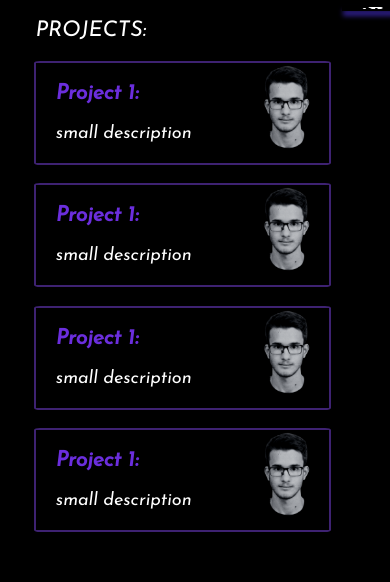
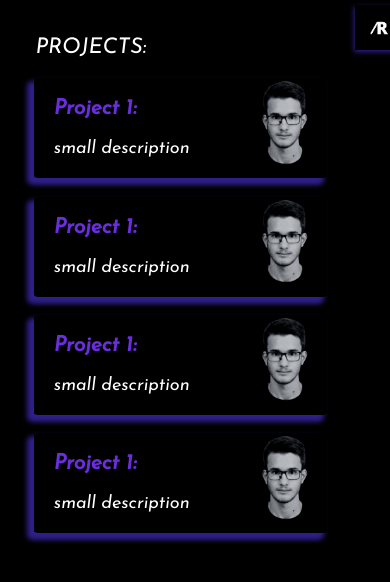
Before and after one commit to abderraouf2/Portfolio, a plain HTML site: page projects.html in a window 390 px wide. Drawn offline with Linux system fonts and the light colour scheme.

Commit message:
fixed for real

```diff
--- a/script.js
+++ b/script.js
@@ -36,8 +36,11 @@ const mobileTap=(x)=>{
       a.innerHTML="show";
     body.addEventListener("click",function(){
       hello.innerHTML="PROJECTS,";
+      hello.style.marginTop="10%";
       I.innerHTML="ABOUT,";
+      I.style.marginTop="10%";
       abd.innerHTML="CONTACT";
+      abd.style.marginTop="10%";
     })
     let count=0;
     count++;
--- a/style.css
+++ b/style.css
@@ -34,7 +34,7 @@ color:black ;
 }
 
 h1:hover{
-  color: red;
+  color: rgb(76, 78, 209);
   text-decoration: none;
   scale:1.2;
 }
@@ -74,7 +74,12 @@ h1:hover{
     float: right;
   }
   h1,a{
-    font-size: 1rem;
+    font-size: 3rem;
+    display: flex;
+    align-items: center;
+    margin-top: 7%;
+    margin-left: 5%;
+
   }
 }
 p{
@@ -84,8 +89,12 @@ p{
   margin: 0%;
   width: 3rem;
   height: 3rem;
-  border-bottom: 5px solid rgb(47, 31, 139);
+  border-bottom: 5px 5px 5px solid rgb(47, 31, 139);
   box-shadow: 2px 2px rgb(47, 31, 139) ;
+  transform: 1s;
+}
+#logo:hover{
+  transform: scale(1.05);
 }
 h5{
   color: white;
--- a/style1.css
+++ b/style1.css
@@ -55,7 +55,7 @@ footer{
   margin: 5px;
   width: 2.5rem;
   height: 2.5rem;
-  box-shadow: 1px 5px 5px 0px rgb(47, 31, 139) ;
+  box-shadow: -1px 2px 5px rgb(47, 31, 139) ;
   transition: .5s;
 }
 #logo:hover{
--- a/style2.css
+++ b/style2.css
@@ -20,12 +20,7 @@ section{
   padding-right: 2%;
   padding-bottom: 5%;
 }
-nav{
-  height: 5%;
-  position: fixed;
-  top: 0;
-  width: 100%;
-}
+
 @keyframes slideInFromLeft {
   0% {
     transform: translate(-100%);
@@ -39,11 +34,22 @@ nav{
   margin: 5px;
   width: 2.5rem;
   height: 2.5rem;
-  box-shadow: 1px 5px 5px 0px rgb(47, 31, 139) ;
+  box-shadow: -1px 2px 5px rgb(47, 31, 139) ;
   transition: .5s;
+}
+.logo{
+  width: 100%;
+  display: flex;
+  justify-content: flex-end;
 }
 #logo:hover{
   transform: scale(1.05);
+}
+nav{
+  height: 5%;
+  position: fixed;
+  top: 0;
+  width: 100%;
 }
 h3{
   color: rgb(107, 46, 221);
@@ -63,7 +69,7 @@ p{
   height: 25%;
   display: flex;
   flex-direction: row;
-  border: 2px solid rgb(62, 34, 114);
+  box-shadow:-5px 5px 5px 2px rgb(47, 31, 139) ;
   border-radius: 2%;
   transition: 1s;
   margin-bottom: 5%;
@@ -111,31 +117,37 @@ a{
 }
 @media only screen and (max-width: 400px) {
   #logo{
-    width: 10%;
-    height: 10%;
+    float: right;
   }
   body,html{
     padding-left: 2%;
     font-size: large;
   }
+  .navbar{
+    height: 10%;
+    margin-bottom: 10px;
+  }
   h1{
     font-size: larger;
+      margin-top: 10%;
   }
   .project{
     width: 80%;
   }
 }
 @media only screen and (max-width: 600px) {
-  #logo{
-    width: 15%;
-    height: 15%;
-  }
+
   body,html{
     padding-left: 2%;
     font-size: large;
   }
+  .navbar{
+    height: 10%;
+    margin-bottom: 10px;
+  }
   h1{
     font-size: larger;
+    margin-top: 10%;
   }
   .project{
     width: 80%;
--- a/style3.css
+++ b/style3.css
@@ -25,7 +25,7 @@ h2{
   margin: 5px;
   width: 2.5rem;
   height: 2.5rem;
-  box-shadow: 1px 5px 5px 0px rgb(47, 31, 139) ;
+  box-shadow: -1px 2px 5px rgb(47, 31, 139) ;
   transition: .5s;
 }
 #logo:hover{
```
